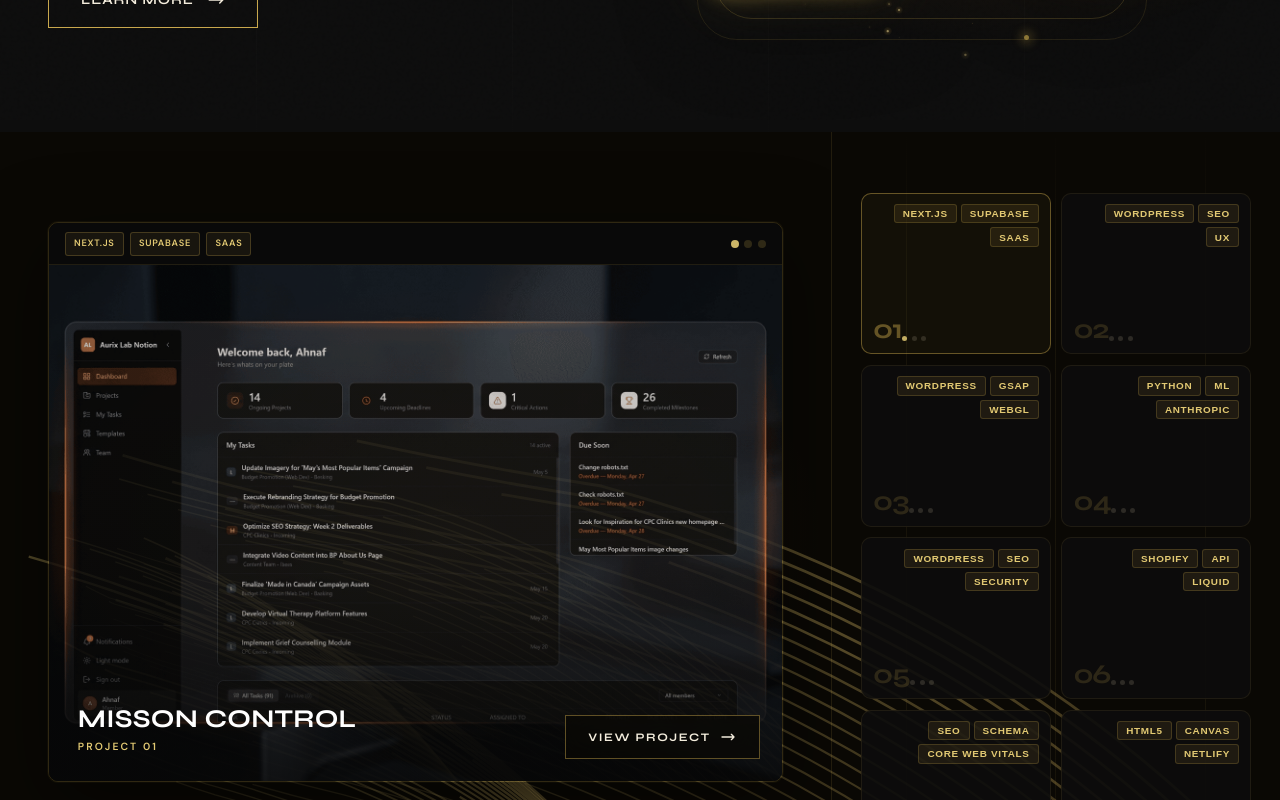
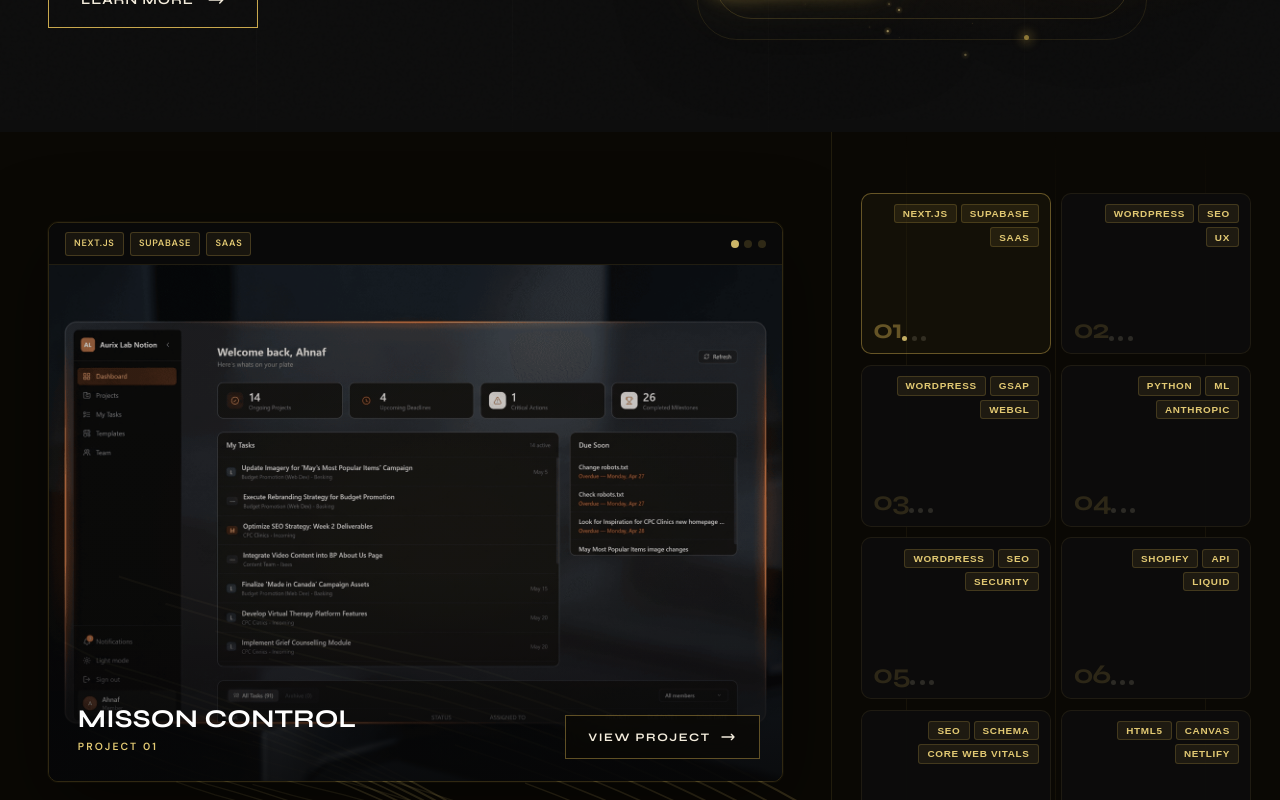
Before and after one commit to AhnafH17/Portfolio-Website, a Next.js app: page / in a window 1280 px wide. Shown: the part 680-1480 px from the top of the page. Built offline with nearby package versions, Linux system fonts and the light colour scheme; grey boxes are pictures that could not be loaded.

Commit message:
Showcase: reduce animated path count, remove redundant BackgroundPaths, add contain/content-visibility

```diff
--- a/app/globals.css
+++ b/app/globals.css
@@ -499,6 +499,10 @@ footer span{color:var(--accent-glow)}
   overflow:hidden;
   padding:0;
   background:#0a0804;
+  will-change:transform;
+  contain:layout style;
+  content-visibility:auto;
+  contain-intrinsic-size:0 100svh;
 }
 
 /* BACKGROUND PATHS */
@@ -511,6 +515,7 @@ footer span{color:var(--accent-glow)}
 .sc-bg-svg{
   width:100%;height:100%;
   overflow:visible;
+  will-change:transform;
 }
 
 /* Right panel structural lines */
--- a/components/ShowcaseSection.tsx
+++ b/components/ShowcaseSection.tsx
@@ -96,8 +96,8 @@ export default function ShowcaseSection({ onOpenModal }: ShowcaseSectionProps) {
   return (
     <section id="showcase" className="sc-wrap">
 
-      <span className="sc-bg-desktop"><BackgroundPaths count={36} /></span>
-      <span className="sc-bg-mobile"><BackgroundPaths count={14} /></span>
+      <span className="sc-bg-desktop"><BackgroundPaths count={20} /></span>
+      <span className="sc-bg-mobile"><BackgroundPaths count={10} /></span>
       <div className="sc-glow" aria-hidden="true" />
 
       {/* ── DESKTOP LEFT PANEL ── */}
@@ -113,7 +113,6 @@ export default function ShowcaseSection({ onOpenModal }: ShowcaseSectionProps) {
           </div>
 
           <div className="sc-mockup-body" ref={imgRef}>
-            <BackgroundPaths />
             <Image src={`/${project.image}`} alt={project.title} fill className="sc-mockup-img"
               sizes="(max-width: 768px) 100vw, 60vw" priority style={{ opacity: 0.82 }} />
             <div className="sc-mockup-overlay" />
```
